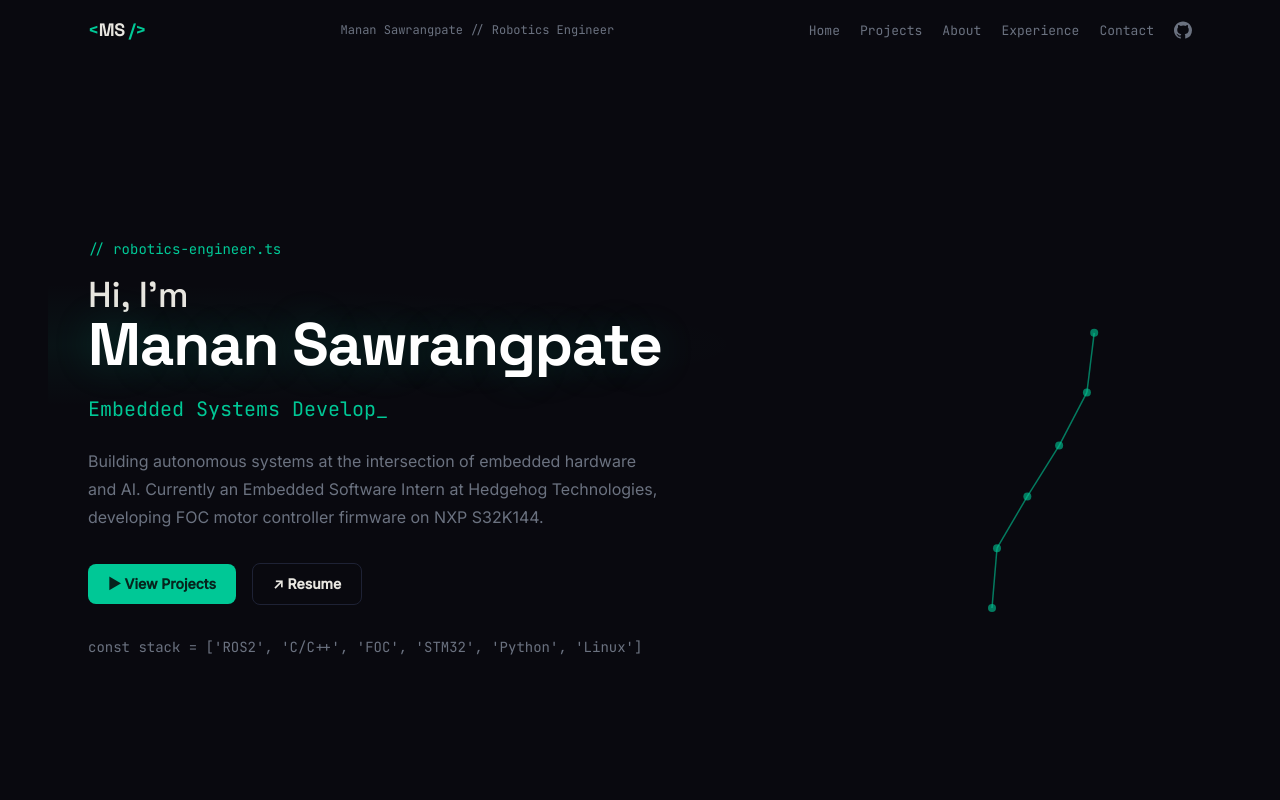
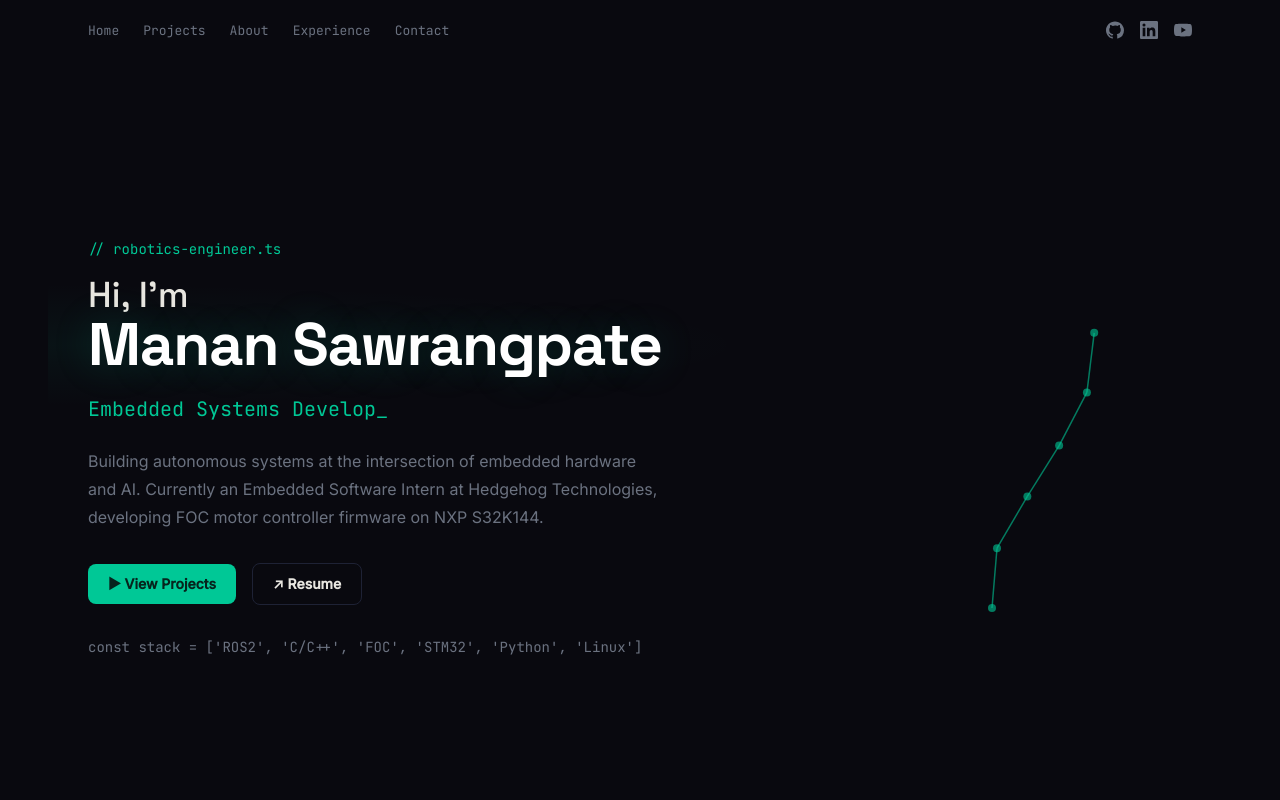
Before and after one commit to manansawrangpate/portfolio, a Next.js app: page /portfolio/ in a window 1280 px wide. Shown: the top 800 px of the page. Built offline with nearby package versions, Linux system fonts and the light colour scheme.

Commit message:
cleaned up the navbar layout

```diff
--- a/components/Navbar.tsx
+++ b/components/Navbar.tsx
@@ -10,21 +10,35 @@ const NAV_LINKS = [
   { label: 'Contact', href: '#contact' },
 ];
 
-const GITHUB_URL = 'https://github.com/manansawrangpate';
-
-function GithubIcon() {
-  return (
-    <svg
-      width="18"
-      height="18"
-      viewBox="0 0 24 24"
-      fill="currentColor"
-      aria-hidden="true"
-    >
+const SOCIALS = [
+  {
+    label: 'GitHub',
+    href: 'https://github.com/manansawrangpate',
+    icon: (
+      <svg width="18" height="18" viewBox="0 0 24 24" fill="currentColor" aria-hidden="true">
         <path d="M12 .5C5.37.5 0 5.78 0 12.29c0 5.21 3.44 9.63 8.21 11.19.6.11.82-.25.82-.56 0-.28-.01-1.02-.02-2-3.34.71-4.04-1.58-4.04-1.58-.55-1.37-1.34-1.74-1.34-1.74-1.09-.73.08-.72.08-.72 1.2.08 1.84 1.21 1.84 1.21 1.07 1.8 2.81 1.28 3.5.98.11-.76.42-1.28.76-1.58-2.67-.3-5.47-1.31-5.47-5.83 0-1.29.47-2.34 1.24-3.17-.12-.3-.54-1.52.12-3.17 0 0 1.01-.32 3.3 1.21a11.6 11.6 0 0 1 3-.4c1.02 0 2.05.13 3 .4 2.29-1.53 3.3-1.21 3.3-1.21.66 1.65.24 2.87.12 3.17.77.83 1.24 1.88 1.24 3.17 0 4.53-2.81 5.53-5.49 5.82.43.36.81 1.08.81 2.18 0 1.58-.01 2.85-.01 3.24 0 .31.22.68.83.56A12.02 12.02 0 0 0 24 12.29C24 5.78 18.63.5 12 .5Z" />
       </svg>
-  );
-}
+    ),
+  },
+  {
+    label: 'LinkedIn',
+    href: 'https://www.linkedin.com/in/manansawrangpate/',
+    icon: (
+      <svg width="18" height="18" viewBox="0 0 24 24" fill="currentColor" aria-hidden="true">
+        <path d="M20.45 20.45h-3.56v-5.57c0-1.33-.02-3.04-1.85-3.04-1.85 0-2.14 1.45-2.14 2.94v5.67H9.34V9h3.42v1.56h.05c.48-.9 1.64-1.85 3.37-1.85 3.6 0 4.27 2.37 4.27 5.46v6.28zM5.34 7.43a2.06 2.06 0 1 1 0-4.12 2.06 2.06 0 0 1 0 4.12zM7.12 20.45H3.56V9h3.56v11.45zM22.22 0H1.77C.79 0 0 .77 0 1.73v20.54C0 23.23.79 24 1.77 24h20.45c.98 0 1.78-.77 1.78-1.73V1.73C24 .77 23.2 0 22.22 0z" />
+      </svg>
+    ),
+  },
+  {
+    label: 'YouTube',
+    href: 'https://www.youtube.com/@manansawrangpate',
+    icon: (
+      <svg width="18" height="18" viewBox="0 0 24 24" fill="currentColor" aria-hidden="true">
+        <path d="M23.5 6.19a3.02 3.02 0 0 0-2.12-2.14C19.54 3.5 12 3.5 12 3.5s-7.54 0-9.38.55A3.02 3.02 0 0 0 .5 6.19C0 8.04 0 12 0 12s0 3.96.5 5.81a3.02 3.02 0 0 0 2.12 2.14C4.46 20.5 12 20.5 12 20.5s7.54 0 9.38-.55a3.02 3.02 0 0 0 2.12-2.14C24 15.96 24 12 24 12s0-3.96-.5-5.81zM9.75 15.52V8.48L15.83 12l-6.08 3.52z" />
+      </svg>
+    ),
+  },
+];
 
 export default function Navbar() {
   const [scrolled, setScrolled] = useState(false);
@@ -40,30 +54,13 @@ export default function Navbar() {
     <header
       className={`fixed top-0 left-0 right-0 z-50 transition-all duration-300 ${
         scrolled
-          ? 'backdrop-blur-md bg-[rgba(13,15,20,0.72)] border-b border-border'
+          ? 'backdrop-blur-md bg-[rgba(9,9,15,0.80)] border-b border-border'
           : 'bg-transparent border-b border-transparent'
       }`}
     >
       <nav className="mx-auto flex max-w-6xl items-center justify-between px-6 py-4">
-        {/* Logo */}
-        <a
-          href="#home"
-          className="font-display text-lg font-bold tracking-tight"
-          aria-label="Home"
-        >
-          <span className="text-green">&lt;</span>
-          <span className="text-text">MS</span>
-          <span className="text-green"> /&gt;</span>
-        </a>
-
-        {/* Center label */}
-        <span className="hidden font-mono text-xs text-muted md:block">
-          Manan Sawrangpate // Robotics Engineer
-        </span>
-
-        {/* Right nav */}
-        <div className="flex items-center gap-5">
-          <ul className="hidden items-center gap-5 md:flex">
+        {/* Nav links */}
+        <ul className="hidden items-center gap-6 md:flex">
           {NAV_LINKS.map((link) => (
             <li key={link.href}>
               <a
@@ -75,15 +72,21 @@ export default function Navbar() {
             </li>
           ))}
         </ul>
+
+        {/* Social icons */}
+        <div className="flex items-center gap-4">
+          {SOCIALS.map((s) => (
             <a
-            href={GITHUB_URL}
+              key={s.label}
+              href={s.href}
               target="_blank"
               rel="noopener noreferrer"
-            aria-label="GitHub"
+              aria-label={s.label}
               className="text-muted transition-colors hover:text-green"
             >
-            <GithubIcon />
+              {s.icon}
             </a>
+          ))}
         </div>
       </nav>
     </header>
```
Lines whose indentation alone changed are shown as unchanged.
